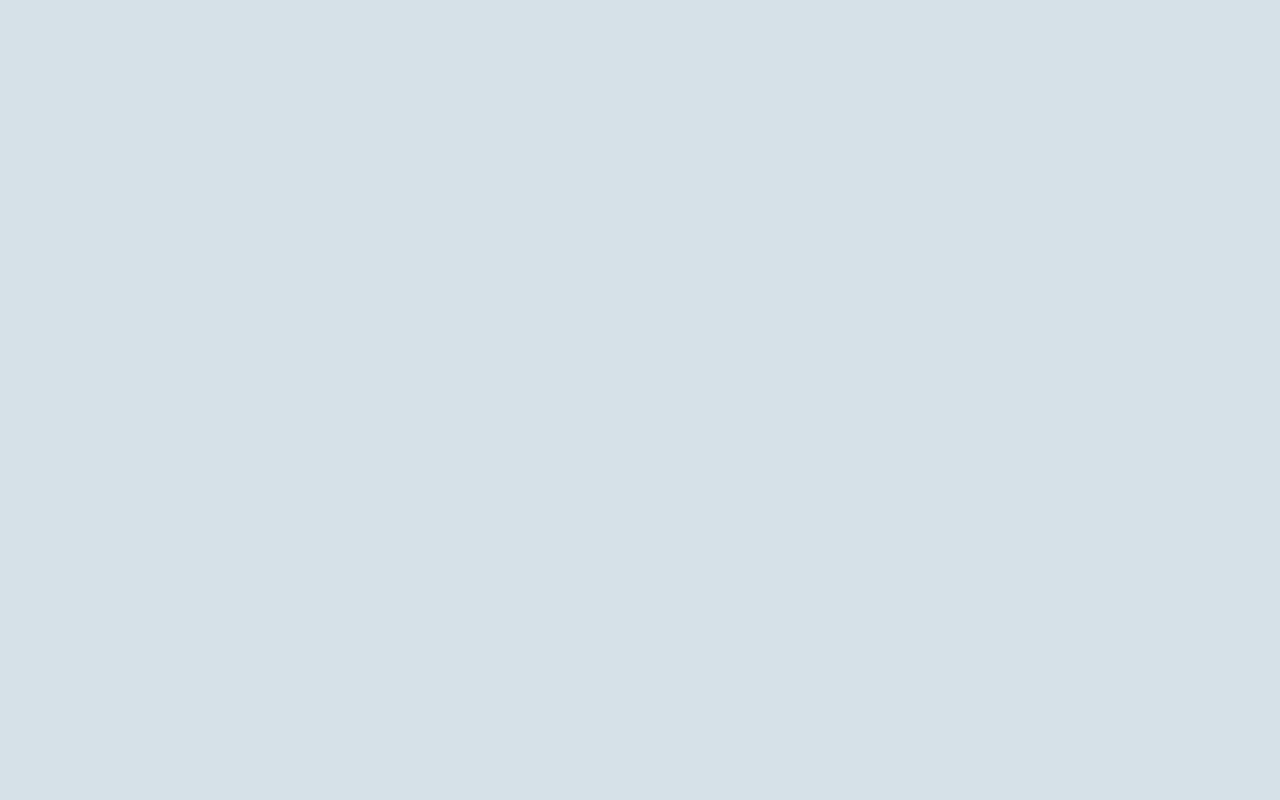
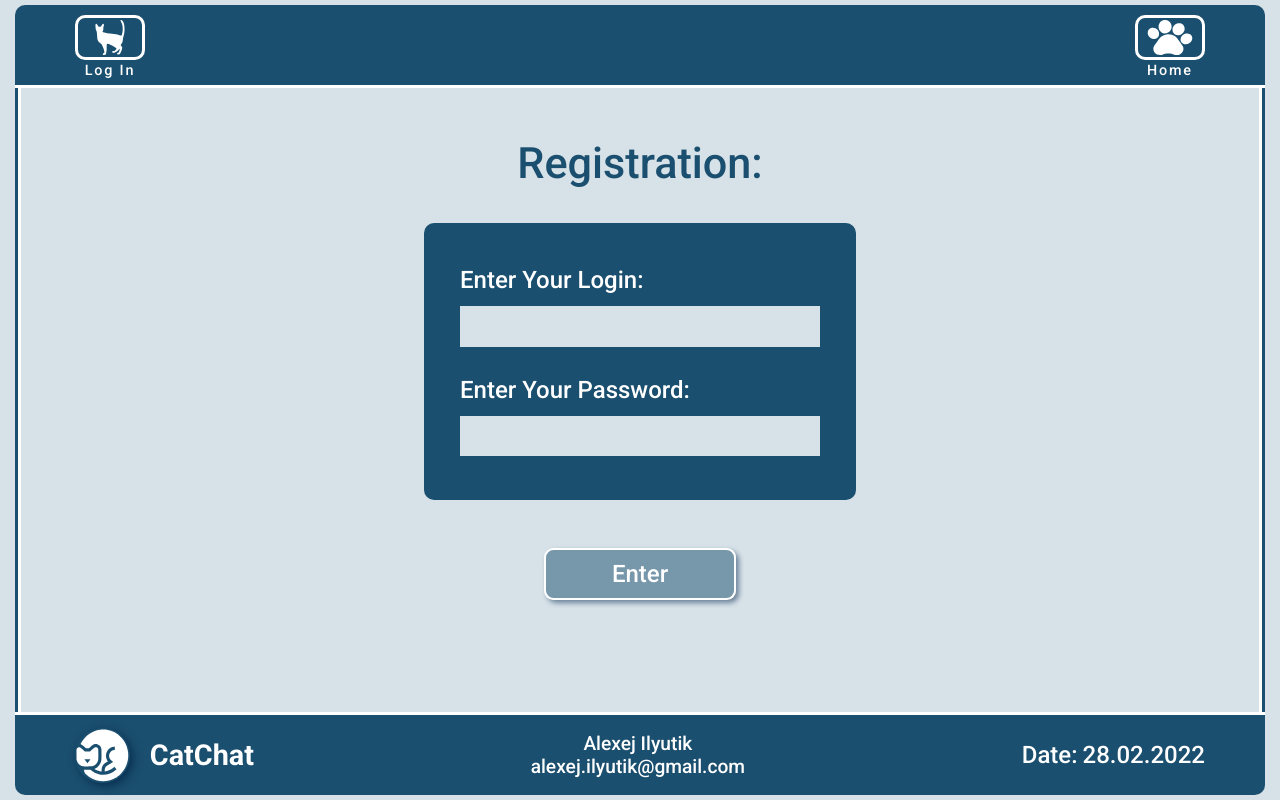
Before and after one commit to Alexej-Ilyutik/datamola-course, a plain HTML site: page Twitter/ui/registration.html in a window 1280 px wide. Drawn offline with Linux system fonts and the light colour scheme.

Commit message:
feat: add header and footer in  registration.html

```diff
--- a/Twitter/ui/registration.html
+++ b/Twitter/ui/registration.html
@@ -12,5 +12,70 @@
     <title>CatChat registration</title>
     <link rel="icon" href="assets/svg/Logo.svg" />
   </head>
-  <body></body>
+  <body>
+    <div class="wrapper">
+      <header class="header">
+        <div class="header__button">
+          <button class="header__btn btn">
+            <img src="assets/svg/LogIn.svg" alt="log in" />
+          </button>
+          <div class="header__button-description">Log In</div>
+        </div>
+        <div class="header__button">
+          <button class="header__btn btn">
+            <img src="assets/svg/Home.svg" alt="home" />
+          </button>
+          <div class="header__button-description">Home</div>
+        </div>
+      </header>
+      <main class="main">
+        <div class="message__line left"></div>
+        <div class="message">
+          <div class="message__comment">Registration:</div>
+          <form class="message__form form" action="#">
+            <div class="form__content">
+              <div class="form__login">
+                <label class="form__label" for="login_id"
+                  >Enter Your Login:</label
+                >
+                <input
+                  class="form__text"
+                  type="text"
+                  id="login_id"
+                  name="login_value"
+                />
+              </div>
+              <div class="form__password">
+                <label class="form__label" for="password_id"
+                  >Enter Your Password:</label
+                >
+                <input
+                  class="form__text"
+                  type="password"
+                  id="password_id"
+                  name="password_value"
+                />
+              </div>
+            </div>
+            <button class="form__button btn">Enter</button>
+          </form>
+        </div>
+        <div class="message__line"></div>
+      </main>
+      <footer class="footer">
+        <figure class="logo">
+          <img class="logo__cat" src="assets/svg/Logo_img.svg" alt="logo" />
+          <figcaption>CatChat</figcaption>
+        </figure>
+        <div class="footer__author">
+          <p>Alexej Ilyutik</p>
+          <p>alexej.ilyutik@gmail.com</p>
+        </div>
+        <div class="footer__date">
+          <div class="date-text">Date:</div>
+          <div class="date-date">28.02.2022</div>
+        </div>
+      </footer>
+    </div>
+  </body>
 </html>
```
